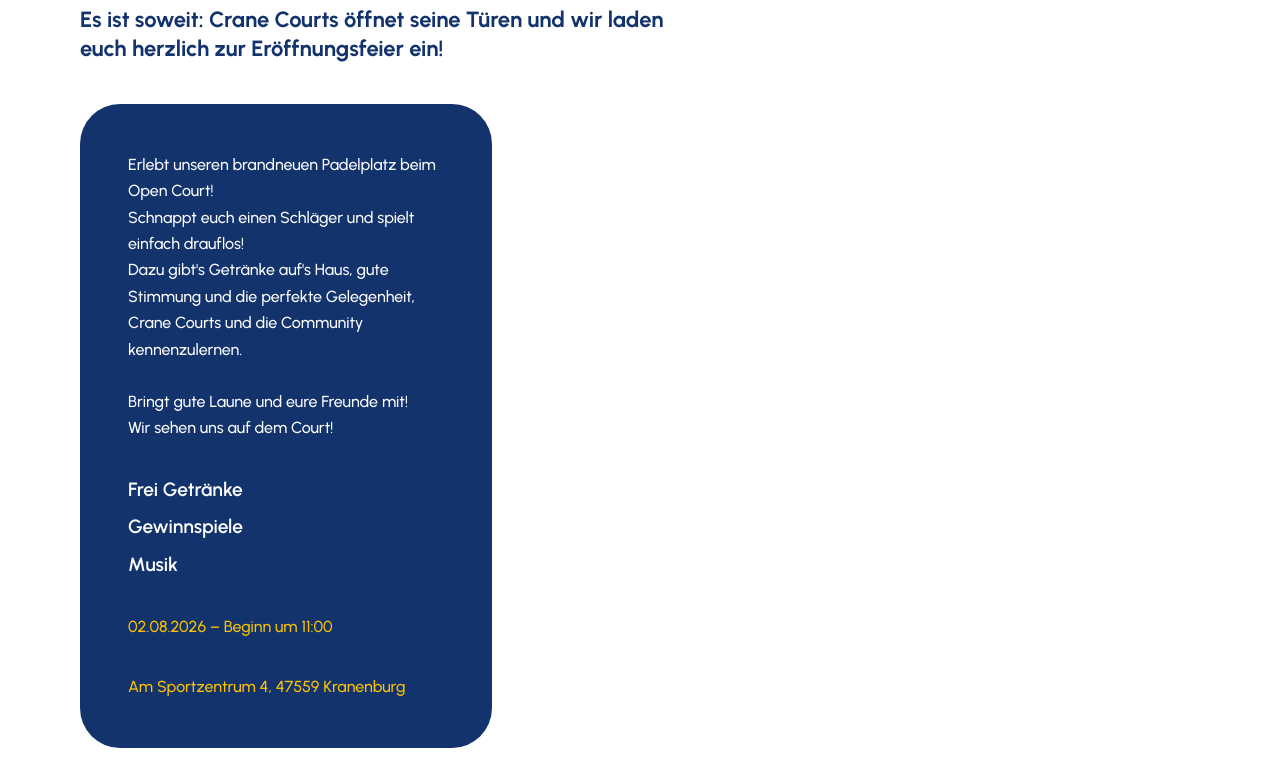
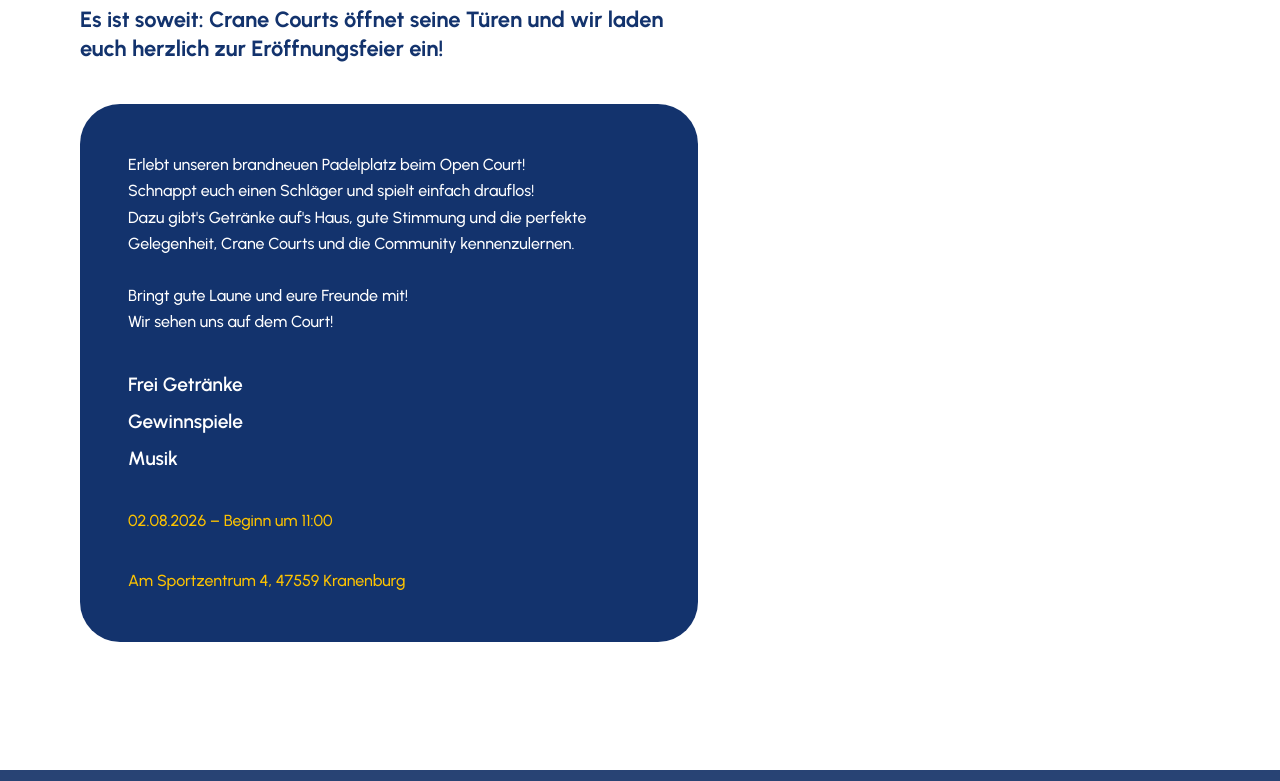
Before and after one commit to joanmanueltejeda-hash/Crane_Courts-TEST, an Eleventy site: page Crane_Courts_Website copy/news.html in a window 1280 px wide. Shown: the part 2359-3140 px from the top of the page. Built offline with nearby package versions, Linux system fonts and the light colour scheme; Eleventy itself is replaced by a stand-in of ours; files that its build step writes are made by us from their sources; grey boxes are pictures that could not be loaded.

Commit message:
Add files via upload

```diff
--- a/Crane_Courts_Website copy/styles.css
+++ b/Crane_Courts_Website copy/styles.css
@@ -899,12 +899,17 @@ ul { list-style: none; padding: 0; }
      --post-panel-w   width of a panel WITH a photo
      --post-photo-w   fixed width of the photo
      --post-inset     padding on all sides and the gap to the text
-     A panel without a photo is sized so its TEXT has the same measure as the
-     text next to a photo: subtract the photo and the gap, keep the padding. */
+     A panel without a photo starts from the text measure next to a photo
+     (panel minus photo minus gap) and is then widened by --post-plain-scale.
+     Set that to 1 to have both text columns read at exactly the same width. */
   --post-panel-w: 70%;
   --post-photo-w: 340px;
   --post-inset: clamp(1.5rem, 3vw, 2rem);
-  max-width: calc(var(--post-panel-w) - var(--post-photo-w) - var(--post-inset));
+  --post-plain-scale: 1.5;
+  max-width: calc(
+    var(--post-plain-scale) *
+    (var(--post-panel-w) - var(--post-photo-w) - var(--post-inset))
+  );
   margin-top: clamp(1.75rem, 3.5vw, 2.5rem);
   padding: clamp(2rem, 4vw, 3rem);
   color: var(--white);
```
